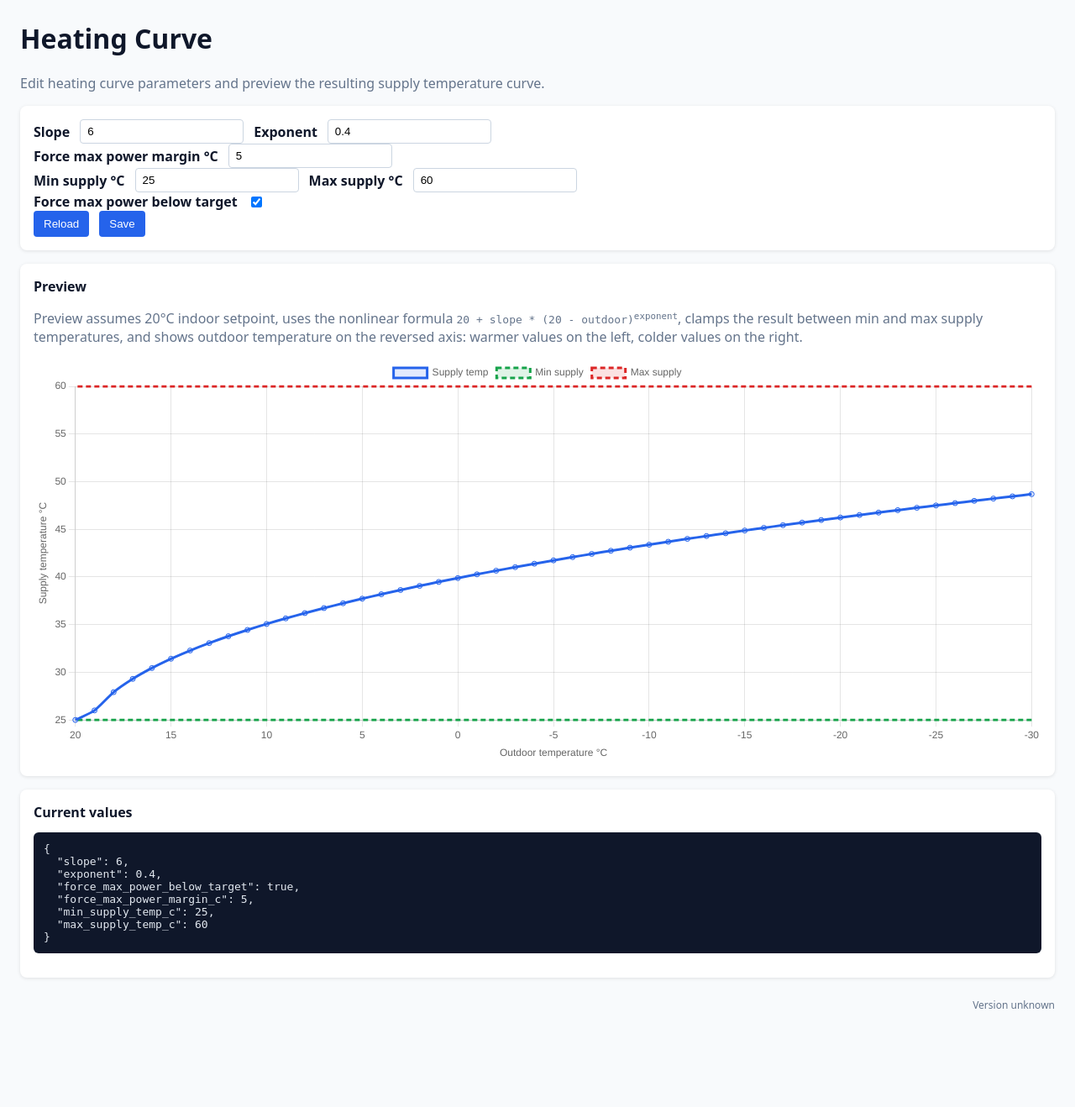
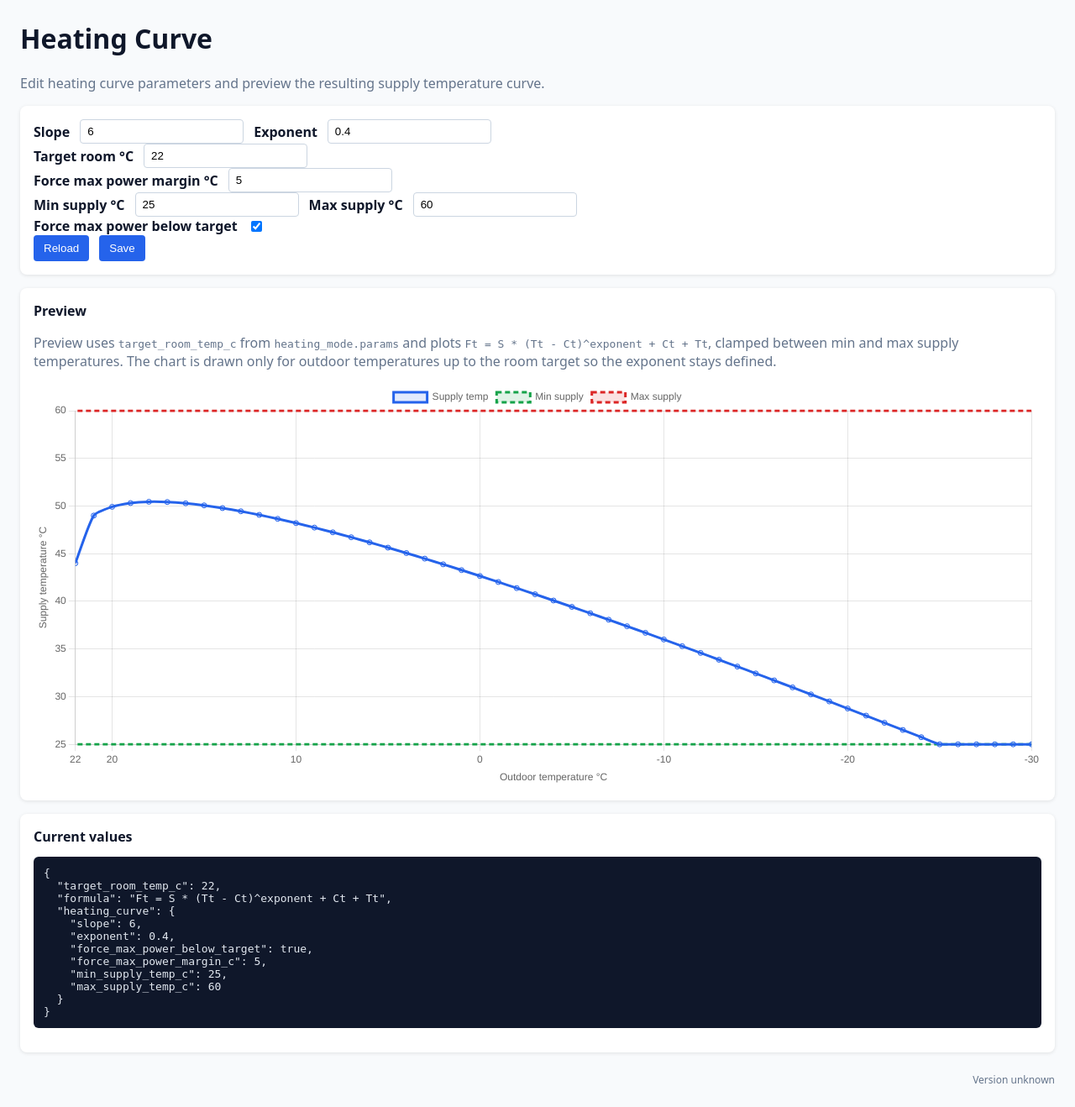
Before and after one commit to iaon/proof-of-heat, a FastAPI app: page /heating-curve in a window 1280 px wide. Shown: the whole page at 84% size. Before the commit the page ends 1201 px from the top, so only its background shows below. Run offline with FastAPI, Linux system fonts and the light colour scheme.

Commit message:
improve heating curve

```diff
--- a/proof_of_heat/static/js/heating_curve.js
+++ b/proof_of_heat/static/js/heating_curve.js
@@ -1,6 +1,7 @@
 const apiUrl = (path) => `${rootPath}${path}`;
 const slopeEl = document.getElementById("slope");
 const exponentEl = document.getElementById("exponent");
+const targetRoomTempCEl = document.getElementById("target-room-temp-c");
 const forceMaxPowerBelowTargetEl = document.getElementById("force-max-power-below-target");
 const forceMaxPowerMarginCEl = document.getElementById("force-max-power-margin-c");
 const minSupplyTempCEl = document.getElementById("min-supply-temp-c");
@@ -9,6 +10,7 @@ const previewEl = document.getElementById("heating-curve-preview");
 const chartCtx = document.getElementById("heating-curve-chart").getContext("2d");
 
 let chart;
+let targetRoomTempC = 22.0;
 
 function getFormData() {
     const slope = Number(slopeEl.value);
@@ -37,22 +39,51 @@ function applyFormData(data) {
 }
 
 function computeCurvePoint(outdoorTempC, data) {
-    const delta = Math.max(0, 20 - outdoorTempC);
-    const unclamped = 20 + data.slope * (delta ** data.exponent);
+    const delta = targetRoomTempC - outdoorTempC;
+    if (delta < 0) {
+        return null;
+    }
+    const unclamped = (data.slope * (delta ** data.exponent)) + outdoorTempC + targetRoomTempC;
     return Math.min(data.max_supply_temp_c, Math.max(data.min_supply_temp_c, unclamped));
+}
+
+function resolveTargetRoomTempC(parsedConfig) {
+    if (!parsedConfig || typeof parsedConfig !== "object") {
+        return 22.0;
+    }
+    const heatingMode = parsedConfig.heating_mode;
+    if (!heatingMode || typeof heatingMode !== "object") {
+        return 22.0;
+    }
+    const params = heatingMode.params;
+    if (!params || typeof params !== "object") {
+        return 22.0;
+    }
+    const value = Number(params.target_room_temp_c);
+    return Number.isFinite(value) ? value : 22.0;
 }
 
 function renderPreview() {
     const data = getFormData();
-    previewEl.textContent = JSON.stringify(data, null, 2);
+    targetRoomTempCEl.value = String(targetRoomTempC);
+    previewEl.textContent = JSON.stringify({
+        target_room_temp_c: targetRoomTempC,
+        formula: "Ft = S * (Tt - Ct)^exponent + Ct + Tt",
+        heating_curve: data,
+    }, null, 2);
 
     const points = [];
     const minSupplyPoints = [];
     const maxSupplyPoints = [];
-    for (let outdoorTempC = -30; outdoorTempC <= 20; outdoorTempC += 1) {
+    const maxOutdoorTempC = Math.floor(targetRoomTempC);
+    for (let outdoorTempC = -30; outdoorTempC <= maxOutdoorTempC; outdoorTempC += 1) {
+        const supplyTempC = computeCurvePoint(outdoorTempC, data);
+        if (supplyTempC === null) {
+            continue;
+        }
         points.push({
             x: outdoorTempC,
-            y: computeCurvePoint(outdoorTempC, data),
+            y: supplyTempC,
         });
         minSupplyPoints.push({
             x: outdoorTempC,
@@ -105,6 +136,8 @@ function renderPreview() {
                 x: {
                     type: "linear",
                     reverse: true,
+                    max: maxOutdoorTempC,
+                    min: -30,
                     title: { display: true, text: "Outdoor temperature °C" },
                 },
                 y: {
@@ -117,9 +150,18 @@ function renderPreview() {
 
 async function loadHeatingCurve() {
     previewEl.textContent = "Loading...";
-    const res = await fetch(apiUrl("/api/heating-curve"));
-    const payload = await res.json();
-    applyFormData(payload.data || {});
+    const [curveRes, configRes] = await Promise.all([
+        fetch(apiUrl("/api/heating-curve")),
+        fetch(apiUrl("/api/config")),
+    ]);
+    const curvePayload = await curveRes.json();
+    const configPayload = await configRes.json();
+    if (!curveRes.ok) {
+        previewEl.textContent = "Error: " + (curvePayload.detail || "Failed to load");
+        return;
+    }
+    targetRoomTempC = resolveTargetRoomTempC(configPayload.parsed || {});
+    applyFormData(curvePayload.data || {});
 }
 
 async function saveHeatingCurve() {
--- a/proof_of_heat/templates/heating_curve.html
+++ b/proof_of_heat/templates/heating_curve.html
@@ -18,6 +18,11 @@
 
             <label for="exponent">Exponent</label>
             <input id="exponent" type="number" step="0.1" min="0" />
+        </div>
+
+        <div class="row">
+            <label for="target-room-temp-c">Target room °C</label>
+            <input id="target-room-temp-c" type="number" step="0.1" readonly />
         </div>
 
         <div class="row">
@@ -46,7 +51,7 @@
 
     <div class="card">
         <strong>Preview</strong>
-        <p class="muted">Preview assumes 20°C indoor setpoint, uses the nonlinear formula <code>20 + slope * (20 - outdoor)<sup>exponent</sup></code>, clamps the result between min and max supply temperatures, and shows outdoor temperature on the reversed axis: warmer values on the left, colder values on the right.</p>
+        <p class="muted">Preview uses <code>target_room_temp_c</code> from <code>heating_mode.params</code> and plots <code>Ft = S * (Tt - Ct)^exponent + Ct + Tt</code>, clamped between min and max supply temperatures. The chart is drawn only for outdoor temperatures up to the room target so the exponent stays defined.</p>
         <canvas id="heating-curve-chart" height="120"></canvas>
     </div>
 
```
Also changed, not shown: docs/configuration.md (+3 -2 lines), tests/test_app.py (+8 -0 lines).
